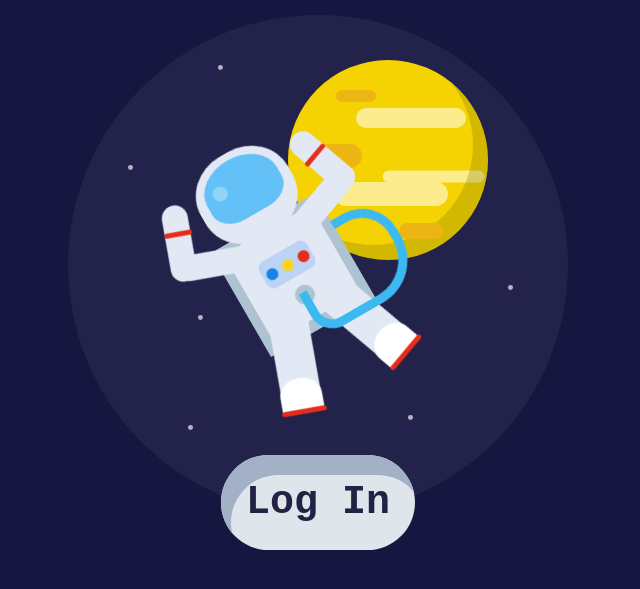
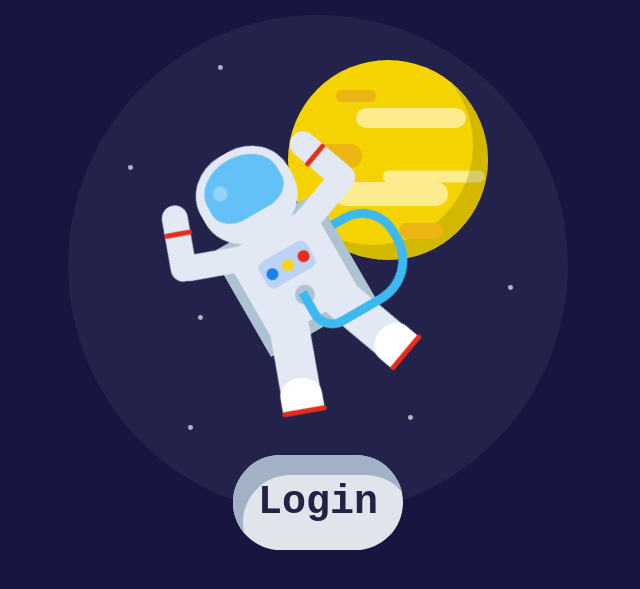
Before and after one commit to Ale-Gavi/Space_Login_Page, a plain HTML site: page Login_Page/index.html in a window 1280 px wide. Shown: the part 135-724 px from the top of the page, without its empty margins (322-962 px from the left). Drawn offline with Linux system fonts and the light colour scheme.

Commit message:
Update index.html

```diff
--- a/Login_Page/index.html
+++ b/Login_Page/index.html
@@ -47,7 +47,7 @@
             </div>
         </div>
 
-        <button id="login" class="login" onclick="loginAnimation()">Log In</button>
+        <button id="login" class="login" onclick="loginAnimation()">Login</button>
 
         <script>
 
```
